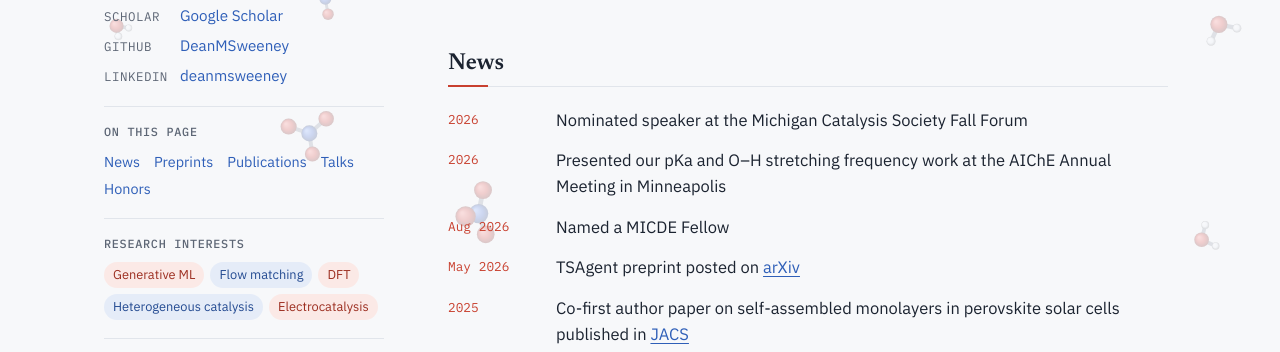
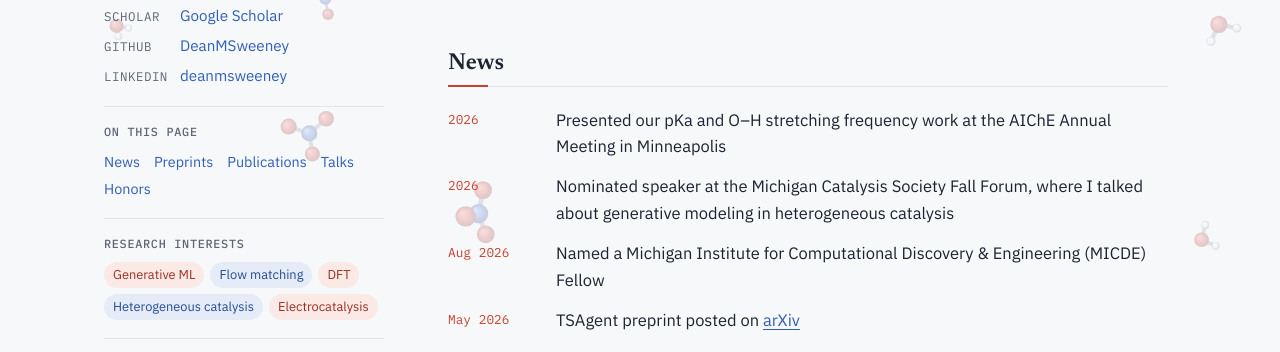
Before and after one commit to DeanMSweeney/deanmsweeney.github.io, a plain HTML site: page index.html in a window 1280 px wide. Shown: the part 391-743 px from the top of the page. Drawn offline with Linux system fonts and the light colour scheme.

Commit message:
Reorder 2026 talks, describe Fall Forum talk, spell out MICDE

```diff
--- a/index.html
+++ b/index.html
@@ -227,9 +227,9 @@ footer { color: var(--muted); font-size: 0.85rem; }
     <section id="news">
       <h2>News</h2>
       <ul class="list">
-        <li><span class="when">2026</span><p class="what">Nominated speaker at the Michigan Catalysis Society Fall Forum</p></li>
         <li><span class="when">2026</span><p class="what">Presented our pKa and O–H stretching frequency work at the AIChE Annual Meeting in Minneapolis</p></li>
-        <li><span class="when">Aug 2026</span><p class="what">Named a MICDE Fellow</p></li>
+        <li><span class="when">2026</span><p class="what">Nominated speaker at the Michigan Catalysis Society Fall Forum, where I talked about generative modeling in heterogeneous catalysis</p></li>
+        <li><span class="when">Aug 2026</span><p class="what">Named a Michigan Institute for Computational Discovery &amp; Engineering (MICDE) Fellow</p></li>
         <li><span class="when">May 2026</span><p class="what">TSAgent preprint posted on <a href="https://arxiv.org/abs/2605.14154">arXiv</a></p></li>
         <li><span class="when">2025</span><p class="what">Co-first author paper on self-assembled monolayers in perovskite solar cells published in <a href="https://pubs.acs.org/jacsat/article/147/52/48136/3740645/Multilayer-Formation-Interfacial-Binding-and">JACS</a></p></li>
       </ul>
@@ -277,8 +277,8 @@ footer { color: var(--muted); font-size: 0.85rem; }
     <section id="talks">
       <h2>Talks</h2>
       <ul class="list">
+        <li><span class="when">2026</span><p class="what">Effects of Hydration on the Predictability of Acid pKa from O–H Stretching Frequency in Solution and at Interfaces<span class="sub">AIChE Annual Meeting, Minneapolis, MN</span></p></li>
         <li><span class="when">2026</span><p class="what">Generative Modeling for Discovery and Design of Heterogeneous Catalysts<span class="sub">Nominated speaker, Michigan Catalysis Society Fall Forum</span></p></li>
-        <li><span class="when">2026</span><p class="what">Effects of Hydration on the Predictability of Acid pKa from O–H Stretching Frequency in Solution and at Interfaces<span class="sub">AIChE Annual Meeting, Minneapolis, MN</span></p></li>
         <li><span class="when">2025</span><p class="what">Nitrate Adsorption and Dissociation across Pure Metals and Dilute Alloys: a Grand Canonical Study<span class="sub">AIChE Annual Meeting, Boston, MA</span></p></li>
         <li><span class="when">2025</span><p class="what">Nitrate Adsorption and Dissociation across Pure Metals and Dilute Alloys: a Grand Canonical Study<span class="sub">Annual Michigan Catalysis Society Seminar, Warren, MI</span></p></li>
       </ul>
@@ -287,7 +287,7 @@ footer { color: var(--muted); font-size: 0.85rem; }
     <section id="honors">
       <h2>Honors</h2>
       <ul class="list">
-        <li><span class="when">2026</span><p class="what">MICDE Fellow<span class="sub">Michigan Institute for Computational Discovery &amp; Engineering</span></p></li>
+        <li><span class="when">2026</span><p class="what">Michigan Institute for Computational Discovery &amp; Engineering (MICDE) Fellow<span class="sub">University of Michigan</span></p></li>
         <li><span class="when">2025</span><p class="what">Science Communication Fellow<span class="sub">University of Michigan Museum of Natural History</span></p></li>
         <li><span class="when">2022</span><p class="what">NSF Undergraduate Research Fellow<span class="sub">West Virginia University</span></p></li>
       </ul>
```
